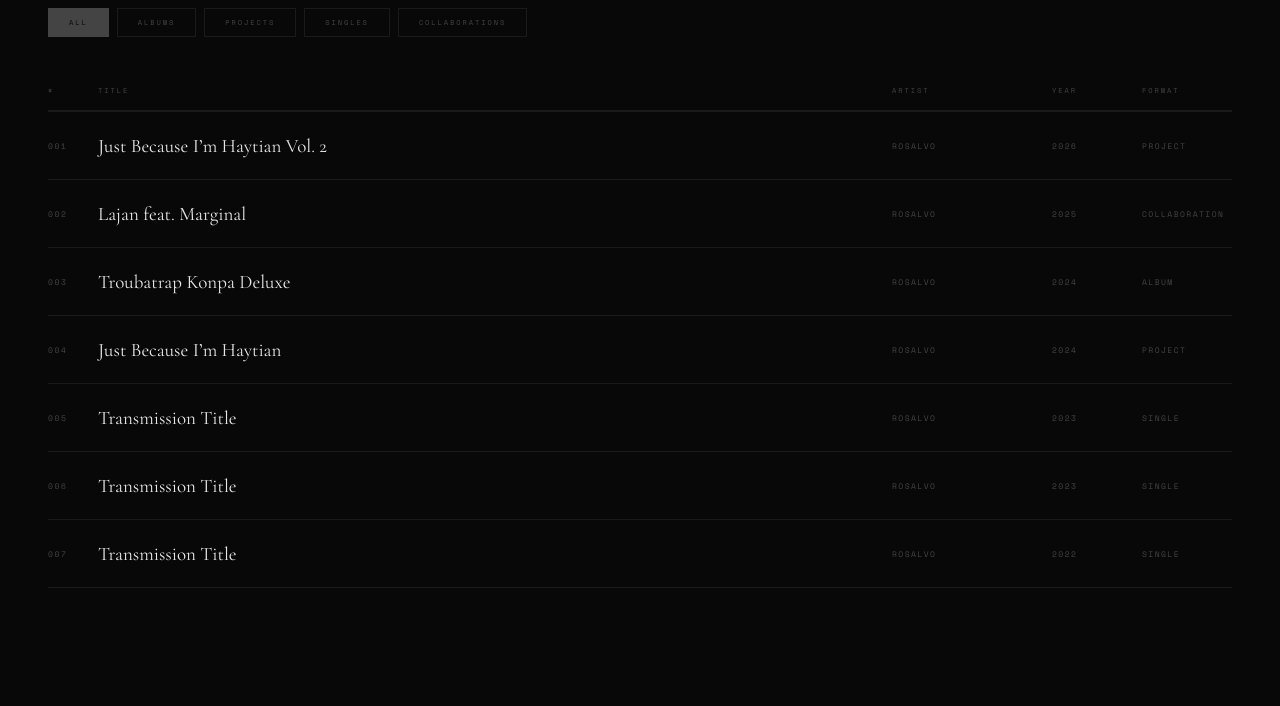
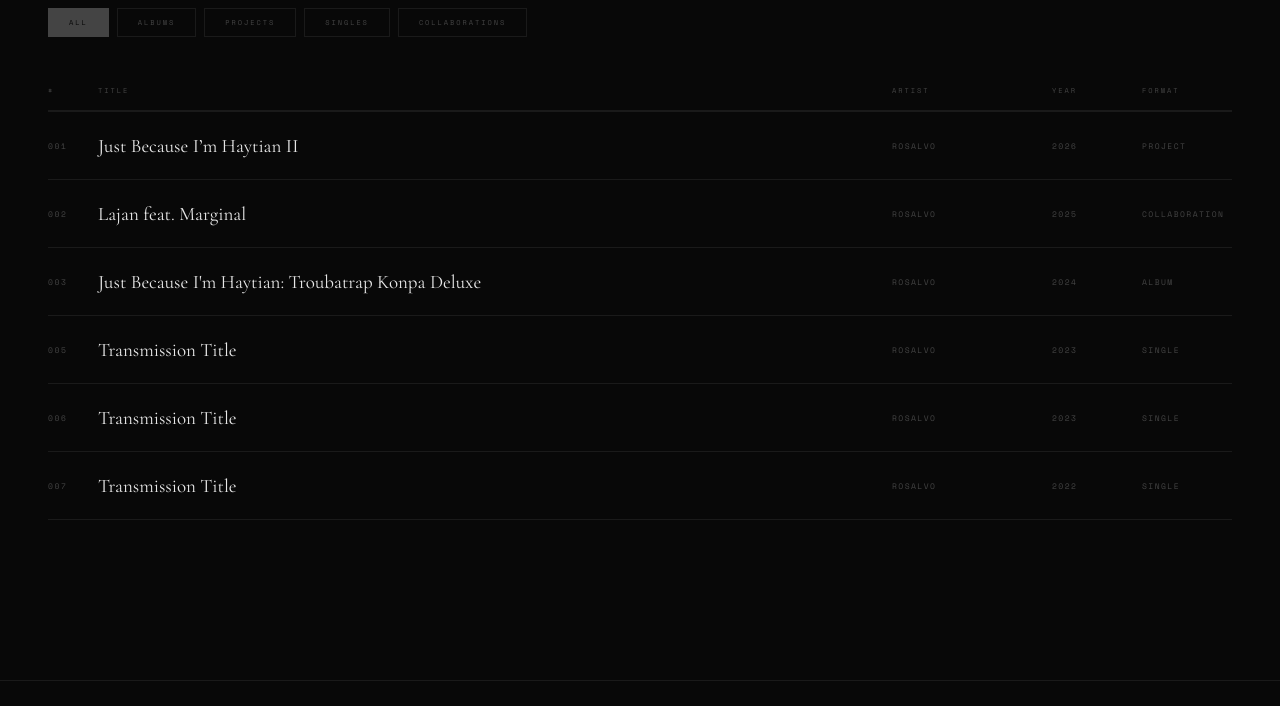
Before and after one commit to 3percentglobal/3PG, a plain HTML site: page frequency.html in a window 1280 px wide. Shown: the part 820-1526 px from the top of the page. Drawn offline with nearby package versions, Linux system fonts and the light colour scheme.

Commit message:
Update frequency.html3.9

```diff
--- a/frequency.html
+++ b/frequency.html
@@ -103,10 +103,10 @@ body::after{content:'';position:fixed;inset:0;pointer-events:none;z-index:9998;o
   </div>
   <div class="ch"><span class="chh">#</span><span class="chh">Title</span><span class="chh">Artist</span><span class="chh">Year</span><span class="chh">Format</span></div>
   <div class="cf">
-    <div class="cr" data-type="Project"><span class="rn">001</span><span class="rt">Just Because I&rsquo;m Haytian Vol. 2</span><span class="ra">Rosalvo</span><span class="ry">2026</span><span class="rtp">Project</span></div>
+    <div class="cr" data-type="Project"><span class="rn">001</span><span class="rt">Just Because I&rsquo;m Haytian II</span><span class="ra">Rosalvo</span><span class="ry">2026</span><span class="rtp">Project</span></div>
     <div class="cr" data-type="Single"><span class="rn">002</span><span class="rt">Lajan feat. Marginal</span><span class="ra">Rosalvo</span><span class="ry">2025</span><span class="rtp">Collaboration</span></div>
-    <div class="cr" data-type="Album"><span class="rn">003</span><span class="rt">Troubatrap Konpa Deluxe</span><span class="ra">Rosalvo</span><span class="ry">2024</span><span class="rtp">Album</span></div>
-    <div class="cr" data-type="Project"><span class="rn">004</span><span class="rt">Just Because I&rsquo;m Haytian</span><span class="ra">Rosalvo</span><span class="ry">2024</span><span class="rtp">Project</span></div>
+    <div class="cr" data-type="Album"><span class="rn">003</span><span class="rt">Just Because I'm Haytian: Troubatrap Konpa Deluxe</span><span class="ra">Rosalvo</span><span class="ry">2024</span><span class="rtp">Album</span></div>
+
     <div class="cr" data-type="Single"><span class="rn">005</span><span class="rt">Transmission Title</span><span class="ra">Rosalvo</span><span class="ry">2023</span><span class="rtp">Single</span></div>
     <div class="cr" data-type="Single"><span class="rn">006</span><span class="rt">Transmission Title</span><span class="ra">Rosalvo</span><span class="ry">2023</span><span class="rtp">Single</span></div>
     <div class="cr" data-type="Single"><span class="rn">007</span><span class="rt">Transmission Title</span><span class="ra">Rosalvo</span><span class="ry">2022</span><span class="rtp">Single</span></div>
```
